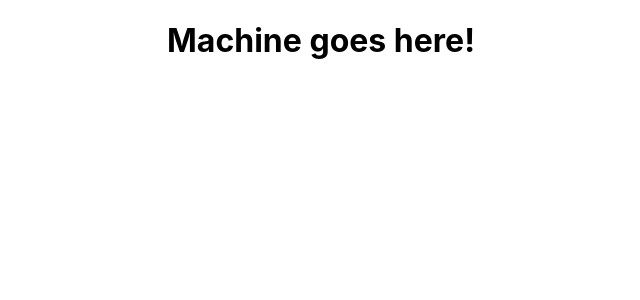
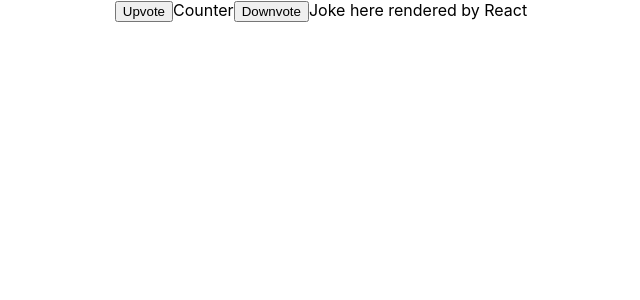
Before and after one commit to norher/dad-joke-machine, a React (Create React App) app: page / in a window 1280 px wide. Shown: the top 300 px of the page, without its empty margins (319-959 px from the left). Built offline with nearby package versions, Linux system fonts and the light colour scheme.

Commit message:
basic file structure, stateful and stateless components

```diff
--- /dev/null
+++ b/src/Joke.js
@@ -0,0 +1,17 @@
+import React, { Component } from 'react';
+import './Joke.css';
+
+class Joke extends Component {
+    render() {
+        return (
+            <div>
+                <button>Upvote</button>
+                <text>Counter</text>
+                <button>Downvote</button>
+                <text>Joke here rendered by React</text>
+            </div>
+        )
+    }
+}
+
+export default Joke;
--- a/src/Machine.js
+++ b/src/Machine.js
@@ -1,9 +1,13 @@
 import React, { Component } from 'react';
+import './Machine.css';
+import Joke from './Joke.js';
 
 class Machine extends Component {
     render() {
         return (
-            <h1>Machine goes here!</h1>
+            <div>
+                <Joke />
+            </div>
         )
     }
 }
```
Also changed, not shown: src/Joke.css (added), src/Machine.css (added).
